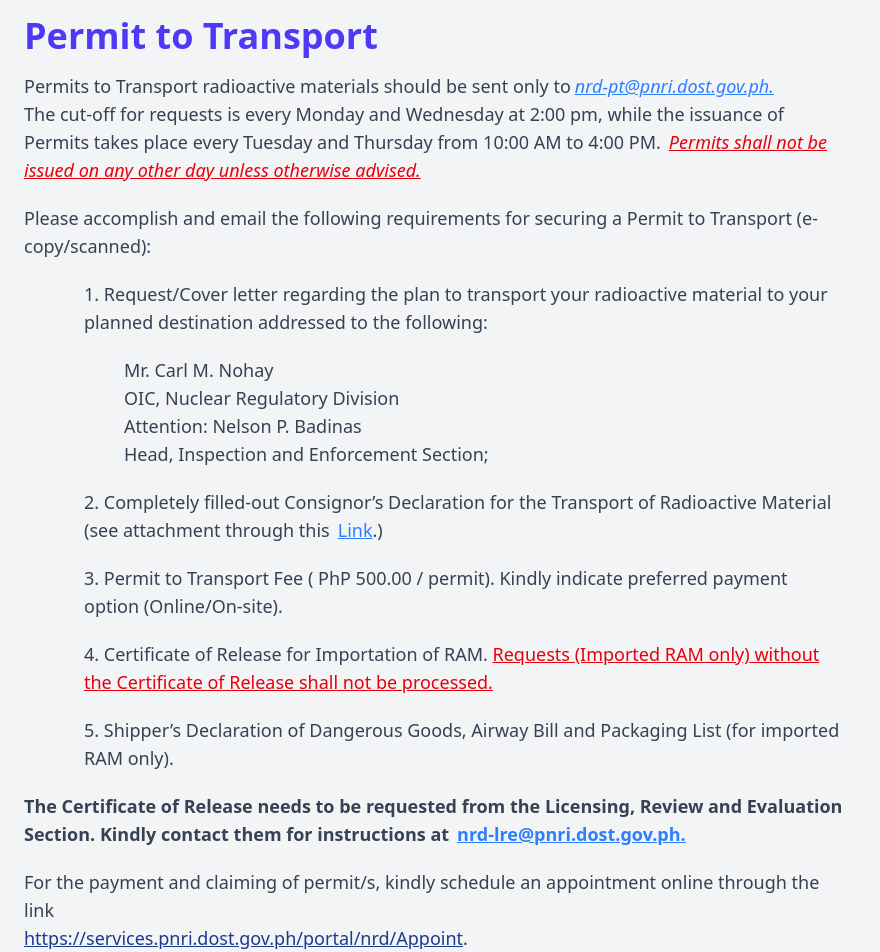
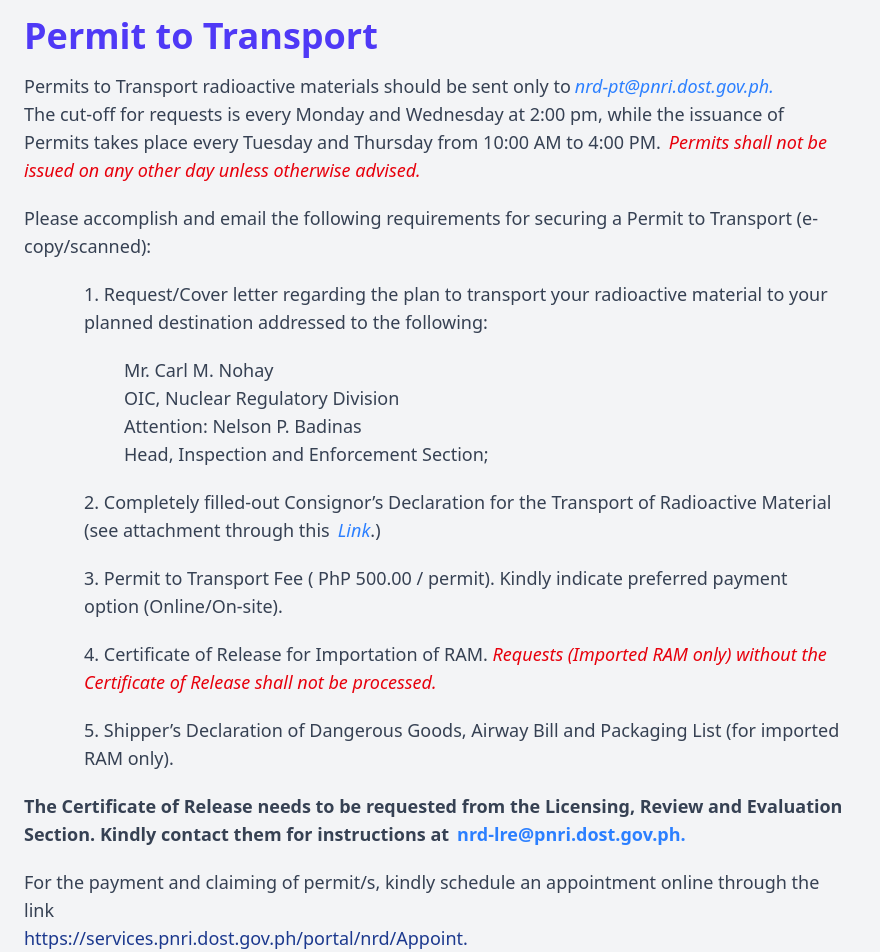
Before and after one commit to ricoparico/IES, a React (Vite) app in the folder NuclearRegulatoryDivision/: page /permit in a window 1280 px wide. Shown: the part 680-1632 px from the top of the page, without its empty margins (0-880 px from the left). Built offline with nearby package versions, Linux system fonts and the light colour scheme.

Commit message:
update march 5 no.3

```diff
--- a/NuclearRegulatoryDivision/src/components/IES/Ies.jsx
+++ b/NuclearRegulatoryDivision/src/components/IES/Ies.jsx
@@ -157,8 +157,8 @@
           </h2>
           <div className="grid grid-cols-1 lg:grid-cols-2 gap-10 mt-6">
             {responsibilities.map((item, index) => (
-              <a
-                href={item.Link}   target={item.title === "Incident Form" ? "_blank" : "_self"}
+              <Link
+                link to={item.Link}   target={item.title === "Incident Form" ? "_blank" : "_self"}
                 key={index}
                 className="bg-white p-6 rounded-xl shadow-lg border-l-4 border-blue-500 flex items-start space-x-4
                 transition-all duration-300 ease-in-out transform hover:scale-105 hover:shadow-xl hover:border-blue-600"
@@ -172,7 +172,7 @@
                   </h3>
                   <p className="text-gray-700">{item.description}</p>
                 </div>
-              </a>
+              </Link>
             ))}
 
           </div>
--- a/NuclearRegulatoryDivision/src/components/IES/contact.jsx
+++ b/NuclearRegulatoryDivision/src/components/IES/contact.jsx
@@ -72,7 +72,7 @@
     <div className="mb-4">
       <p className="text-lg font-medium text-gray-700">
         <span className="font-semibold">Telephone No.:</span>
-        (02) 8929-6010 to 19 loc. 266 / (02) 8929-6011 to 19 loc. 266
+        <i className="hover:underline">(02) 8929-6010 to 19 loc. 266</i> / <i className="hover:underline">(02) 8929-6011 to 19 loc. 266</i>
       </p>
     </div>
 
@@ -80,7 +80,7 @@
     <div className="mb-4">
       <p className="text-lg font-medium text-gray-700">
         <span className="font-semibold">Mobile No.:</span>
-        0995-009-3518 (Globe)
+        <i className="hover:underline">0995-009-3518 </i>(Globe)
       </p>
     </div>
   </div>
--- a/NuclearRegulatoryDivision/src/components/IES/permit.jsx
+++ b/NuclearRegulatoryDivision/src/components/IES/permit.jsx
@@ -102,19 +102,19 @@
           <p className="text-gray-700 text-lg mt-4">
            Permits to Transport radioactive materials should be sent only to
 
-          <i className="text-blue-500 ml-1 mr-1">
-          <u>
+          <i className="text-blue-500 ml-1 mr-1 hover:underline">
+
           <a href="mailto:nrd-pt@pnri.dost.gov.ph">
            nrd-pt@pnri.dost.gov.ph.
            </a>
-          </u>
+
           </i><br></br>
 
           The cut-off for requests is every Monday and Wednesday at 2:00 pm, while the issuance of Permits
           takes place every Tuesday and Thursday from 10:00 AM to 4:00 PM.
 
 
-          <i className="text-red-600 mr-1 ml-2"><u>Permits shall not be issued on any other day unless otherwise advised.</u></i>
+          <i className="text-red-600 mr-1 ml-2 hover:underline">Permits shall not be issued on any other day unless otherwise advised.</i>
           <p className="mt-5">Please accomplish and email the following requirements for securing a Permit to Transport (e-copy/scanned):</p>
 
           <p className="mt-5 ml-15">1. Request/Cover letter regarding the plan to transport your radioactive material to your planned destination addressed to the following:</p>
@@ -125,25 +125,25 @@
 
           <p className="mt-5 ml-15">2. Completely filled-out Consignor’s Declaration for the Transport of Radioactive Material (see attachment through this
              <a href="https://pnridostgovph-my.sharepoint.com/:f:/g/personal/nrd-pt_pnri_dost_gov_ph/ErSuwLb1Qj1KnwCNl2zCNJwB6Y-tIyc2XSGvu-gO352I3g?e=bLERWJ"target="_blank">
-             <u className=" text-blue-500 ml-2">Link</u>.)
+             <i className=" text-blue-500 ml-2 hover:underline">Link</i>.)
              </a>
           </p>
           <p className="mt-5 ml-15">3. Permit to Transport Fee ( PhP 500.00 / permit). Kindly indicate preferred payment option (Online/On-site).</p>
-          <p className="mt-5 ml-15">4. Certificate of Release for Importation of RAM. <u className="text-red-600">Requests (Imported RAM only) without the Certificate of Release shall not be processed.</u></p>
+          <p className="mt-5 ml-15">4. Certificate of Release for Importation of RAM. <i className="text-red-600 hover:underline">Requests (Imported RAM only) without the Certificate of Release shall not be processed.</i></p>
           <p className="mt-5 ml-15">5. Shipper’s Declaration of Dangerous Goods, Airway Bill and Packaging List (for imported RAM only).</p>
 
           <p className="mt-5 font-bold">The Certificate of Release needs to be requested from the Licensing, Review and Evaluation Section. Kindly contact them for instructions at
-          <a href="mailto:nrd-lre@pnri.dost.gov.ph">
-          <u className="ml-2 text-blue-500 font-bold">nrd-lre@pnri.dost.gov.ph.</u></a></p>
+          <a href="mailto:nrd-lre@pnri.dost.gov.ph" className="ml-2 text-blue-500 font-bold hover:underline">
+            nrd-lre@pnri.dost.gov.ph.</a></p>
 
           <p className="mt-5">For the payment and claiming of permit/s, kindly schedule an appointment online through the link</p>
           <a href="https://services.pnri.dost.gov.ph/portal/nrd/Appoint" target="_blank">
-          <p className="text-blue-900"><u>https://services.pnri.dost.gov.ph/portal/nrd/Appoint</u>.</p>
+          <p className="text-blue-900 hover:underline">https://services.pnri.dost.gov.ph/portal/nrd/Appoint.</p>
           </a>
 
           <p className="mt-5 mb-20">For any questions and clarifications, you may address your concern or inquiry to
           <a href="mailto:nrd-pt@pnri.dost.gov.ph">
-          <i><u className="text-blue-500 ml-1">nrd-pt@pnri.dost.gov.ph</u></i>.</a></p>
+          <i className="text-blue-500 ml-1 hover:underline">nrd-pt@pnri.dost.gov.ph</i>.</a></p>
 
 
 
```
Also changed, not shown: NuclearRegulatoryDivision/src/assets/enforcement.jpg, NuclearRegulatoryDivision/src/assets/inspection.jpg.
